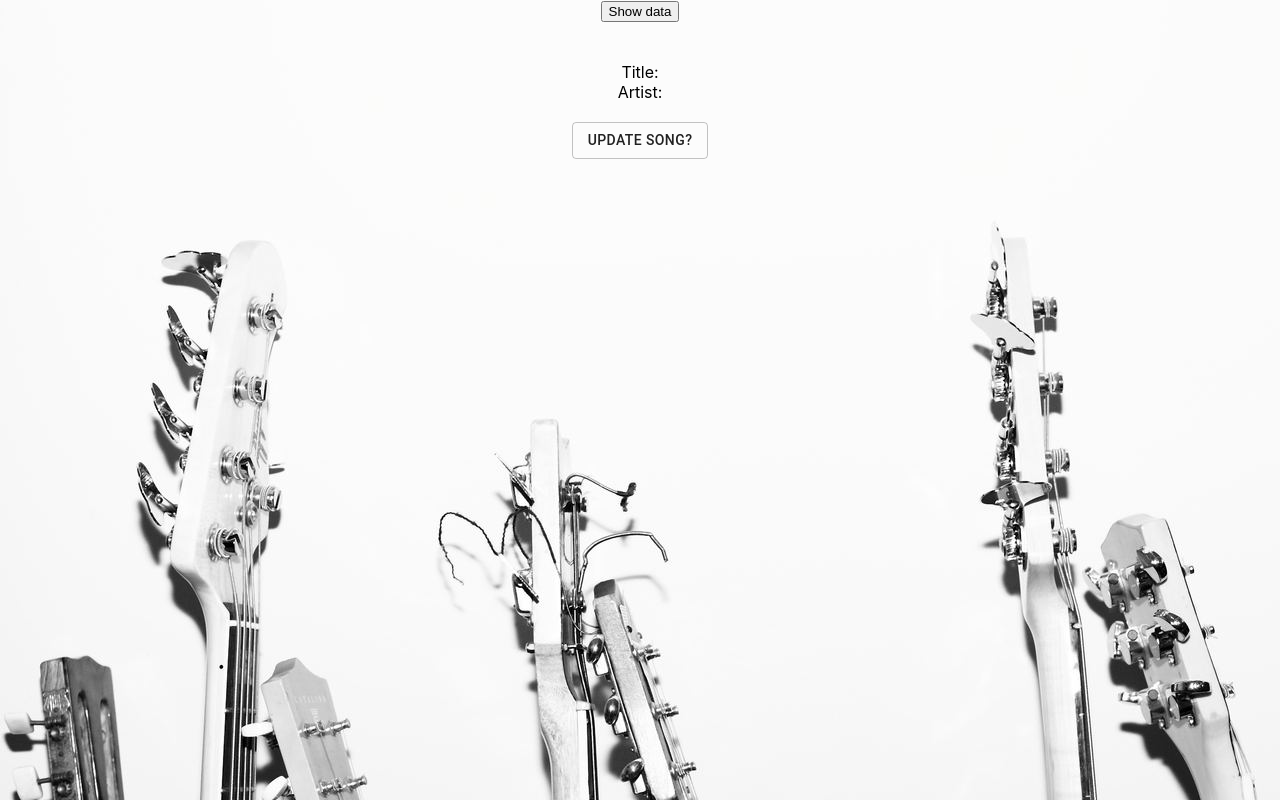
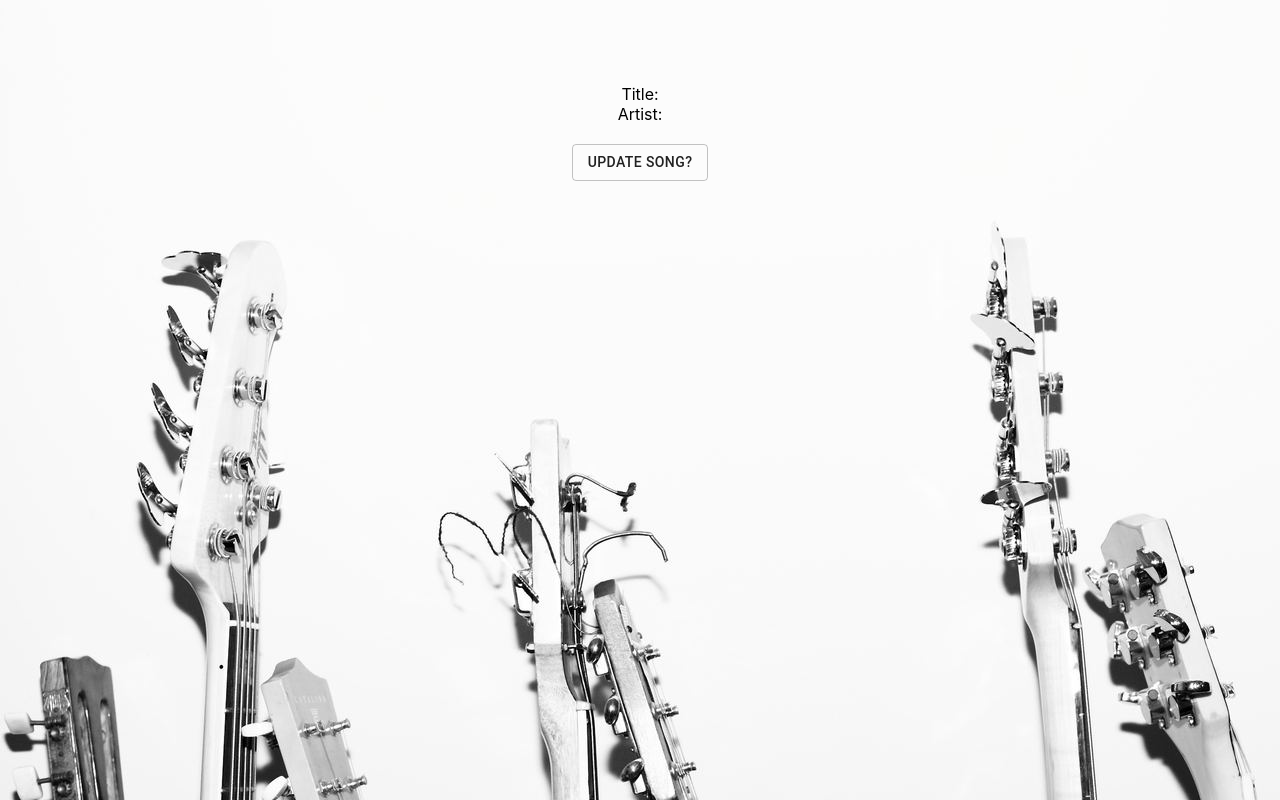
Before and after one commit to rweems/Create-A-Playlist, a React (Create React App) app in the folder client/: page /api/v1/songs/1 in a window 1280 px wide. Shown: the top 800 px of the page. Built offline with nearby package versions, Linux system fonts and the light colour scheme; no server answers; what spotify-web-api-js would draw is missing.

Commit message:
api call

```diff
--- a/client/src/components/Song.js
+++ b/client/src/components/Song.js
@@ -4,6 +4,13 @@ import { Route, Redirect } from 'react-router'
 import InputLabel from '@material-ui/core/InputLabel';
 import Input from '@material-ui/core/Input';
 import Button from '@material-ui/core/Button';
+import styled from 'styled-components'
+
+const imgStyle = {
+    margin: '10px',
+    height: '200px'
+}
+
 
 class Song extends Component {
 
@@ -30,7 +37,8 @@ class Song extends Component {
 
                 }).then(res => {
                     console.log(res.data['data'])
-
+                    let image = document.getElementById('picture').src = res.data['data'][0]['album']['cover']
+                    this.setState({ picture: image })
                 })
 
             })
@@ -76,22 +84,17 @@ class Song extends Component {
         })
     }
 
-    getSongData = () => {
-        axios.get(`/api/v1/songs/${this.props.match.params.id}`)
-            .then(song => {
-                console.log(song)
-
-            })
-    }
 
     render() {
         if (this.state.redirectToPlaylists) {
             return (<Redirect go={-1} />)
         }
+
         return (
             <div>
-                <button onClick={this.getSongData}>Show data</button>
-                {this.state.picture}
+                <div>
+                    <img id="picture" src="" style={imgStyle}/>
+                </div>
                 <br />
                 <br />
                 <br />
@@ -157,7 +160,7 @@ class Song extends Component {
         );
     }
 
-
 }
 
+
 export default Song;
```
